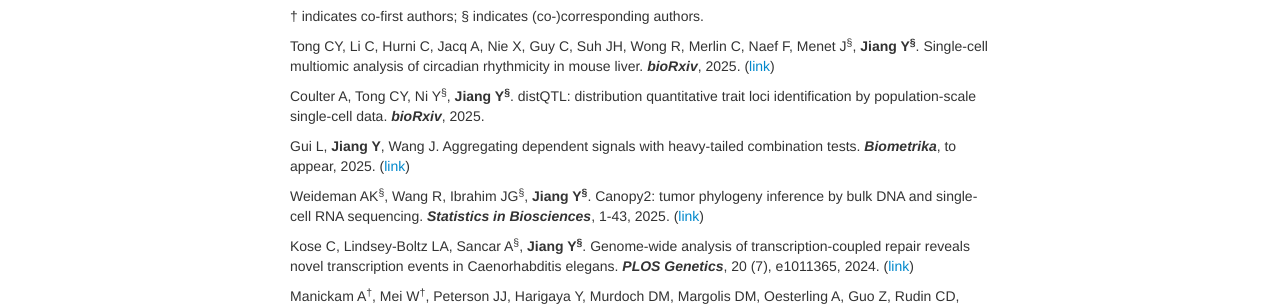
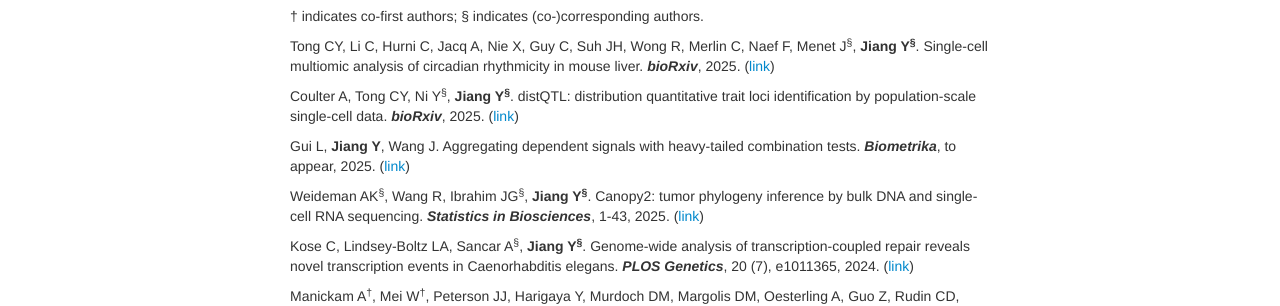
Before and after one commit to yuchaojiang/yuchaojiang.github.io, a Jekyll site: the page built from pages/pubs.md, in a window 1280 px wide. Shown: the part 176-482 px from the top of the page. Built offline with Jekyll 4.4.1, drawn with Linux system fonts in a browser that asks for light colours.

Commit message:
Update pubs.md

```diff
--- a/pages/pubs.md
+++ b/pages/pubs.md
@@ -10,7 +10,7 @@ description: Yuchao Jiang's publications
 
 Tong CY, Li C, Hurni C, Jacq A, Nie X, Guy C, Suh JH, Wong R, Merlin C, Naef F, Menet J<sup>&sect;</sup>, **Jiang Y<sup>&sect;</sup>**. Single-cell multiomic analysis of circadian rhythmicity in mouse liver. ***bioRxiv***, 2025. ([link](https://www.biorxiv.org/content/10.1101/2025.04.03.647044v1))
 
-Coulter A, Tong CY, Ni Y<sup>&sect;</sup>, **Jiang Y<sup>&sect;</sup>**. distQTL: distribution quantitative trait loci identification by population-scale single-cell data. ***bioRxiv***, 2025.
+Coulter A, Tong CY, Ni Y<sup>&sect;</sup>, **Jiang Y<sup>&sect;</sup>**. distQTL: distribution quantitative trait loci identification by population-scale single-cell data. ***bioRxiv***, 2025. ([link](https://www.biorxiv.org/content/10.1101/2025.04.04.647121v1))
 
 Gui L, **Jiang Y**, Wang J. Aggregating dependent signals with heavy-tailed combination tests. ***Biometrika***, to appear, 2025. ([link](https://arxiv.org/abs/2310.20460v2))
 
```
